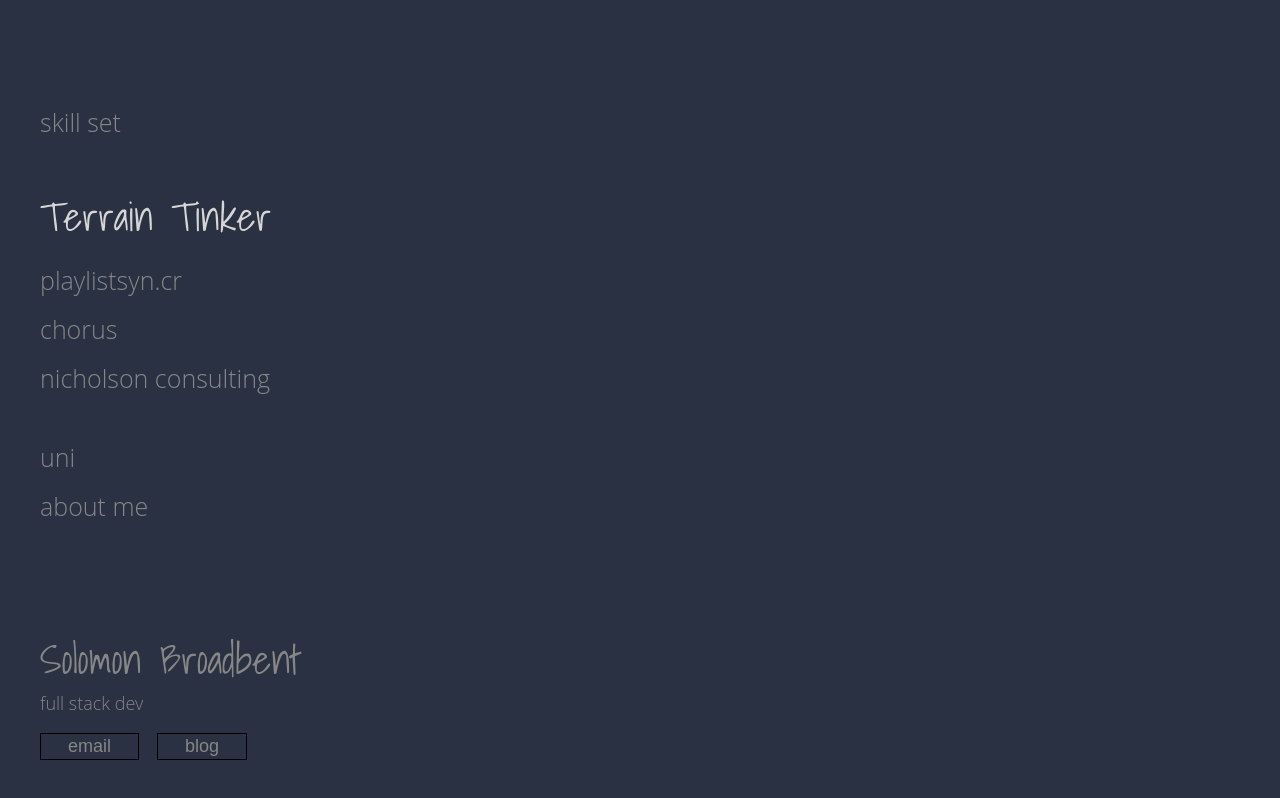
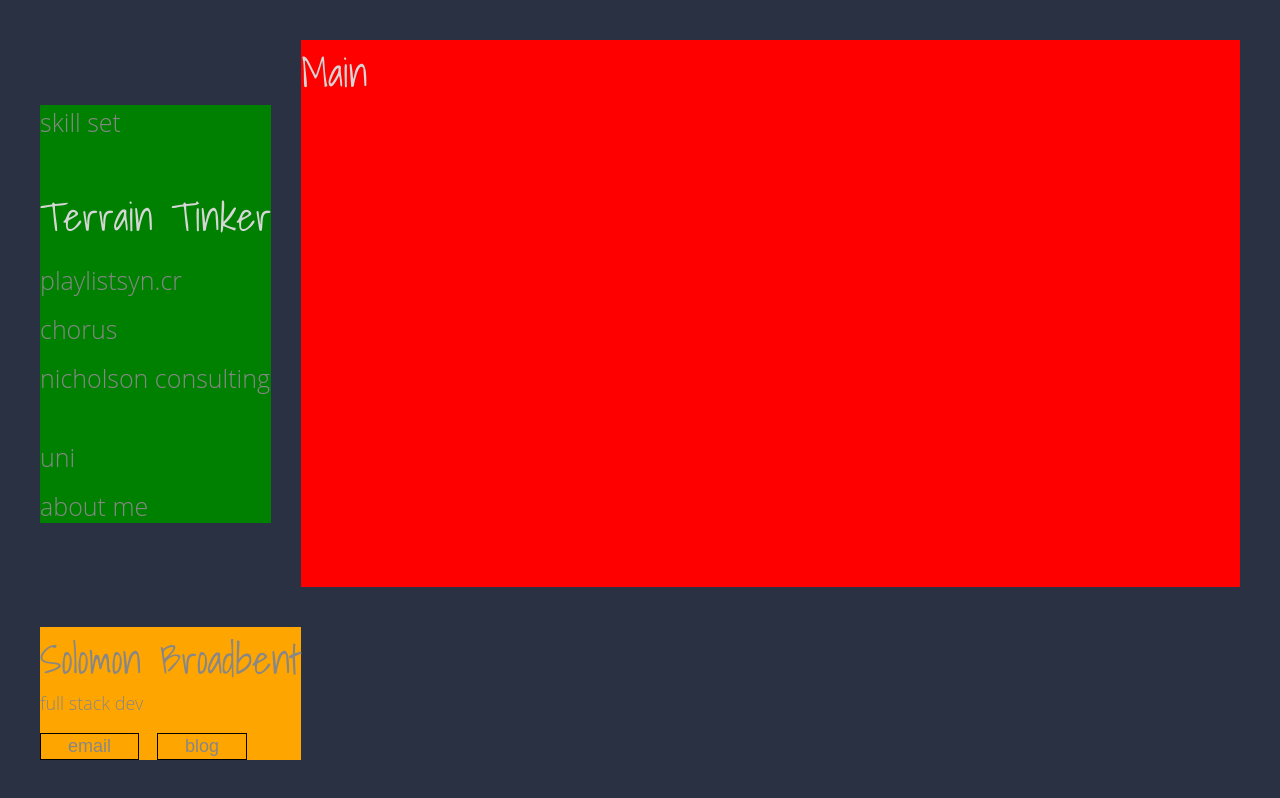
Before and after one commit to solomonbroadbent/personal-site, a Next.js app: page / in a window 1280 px wide. Built offline with nearby package versions, Linux system fonts and the light colour scheme.

Commit message:
scaffold responsive area for main

```diff
--- a/pages/index.tsx
+++ b/pages/index.tsx
@@ -37,7 +37,10 @@ export default function Home() {
 				</h1>
 				<h1 className={`${styles['nav__link']} hoverable`}>about me</h1>
 			</nav>
-			<footer id={styles.contact}>
+			<main id={styles.main}>
+				<h1 className={styles['nav__link--active']}>main</h1>
+			</main>
+			<footer id={styles.footer}>
 				<h1>Solomon Broadbent</h1>
 				<h2>full stack dev</h2>
 				<button
--- a/styles/Home.module.css
+++ b/styles/Home.module.css
@@ -2,17 +2,14 @@
 	display: grid;
 	grid-row-gap: 2rem;
 	height: var(--root__height);
-}
-
-#landing-section {
-	display: grid;
-	align-content: center;
-	justify-content: center;
-
-	display: none;
+	grid-template-areas: var(--root__grid-template-areas);
+	grid-auto-columns: min-content auto;
+	grid-auto-rows: var(--root__grid-auto-rows);
 }
 
 #nav {
+	grid-area: nav;
+	background-color: green;
 	align-self: var(--nav__align-self);
 
 	width: var(--nav__width);
@@ -46,22 +43,32 @@
 	margin-bottom: var(--nav__extra-margin);
 }
 
-#contact {
+#main {
+	grid-area: main;
+	background-color: red;
+	min-width: 100%;
+}
+
+#footer {
+	background-color: orange;
+	grid-area: footer;
 	--contact--font-size: 0.9rem;
 
 	align-self: end;
+	/* keep text on one line */
+	min-width: max-content;
 }
 
-#contact h1 {
+#footer h1 {
 	font-family: var(--font-family-accent);
 	font-style: normal;
 }
 
-#contact h2 {
+#footer h2 {
 	font-size: var(--contact--font-size);
 }
 
-#contact .button {
+#footer .button {
 	background-color: transparent;
 	border-style: solid;
 	border-width: 1px;
@@ -70,6 +77,6 @@
 	padding: 0.1em 1.5em;
 }
 
-#contact .button:not(:last-child) {
+#footer .button:not(:last-child) {
 	margin-right: var(--contact--font-size);
 }
--- a/styles/globals.css
+++ b/styles/globals.css
@@ -10,12 +10,14 @@
 
 	--breakpoint-narrow: 320px;
 	--breakpoint-medium: 768px;
-	--breakpoint-wide: 992px;
+	--breakpoint-wide: 1024px;
 
 	--root__font-size: 15px;
 	--root__padding: clamp(10px, 5vmin, 100px);
 	--root__padding-doubled: calc(var(--root__padding) * 2);
 	--root__height: calc(100vh - var(--root__padding-doubled));
+	--root__grid-template-areas: 'nav' 'main' 'footer';
+	--root__grid-auto-rows: min-content auto min-content;
 
 	--nav__width: max(
 		calc(var(--breakpoint-narrow) - var(--root__padding-doubled)),
@@ -26,6 +28,8 @@
 	--nav__align-items: center;
 	--nav__gap: 0.75rem;
 	--nav__extra-margin: 0;
+
+	--main__width: calc(100vw - var(--root__padding-doubled));
 }
 
 *, *::before, *::after {
@@ -58,12 +62,18 @@ button {
 @media (min-width: 768px) {
 	:root {
 		--root__font-size: 20px;
+		--root__grid-template-areas: 'nav main' 'footer .';
+		--root__grid-auto-rows: auto min-content;
 
 		/*--responsive__navigation-section-width: 30vw;*/
+		--nav__width: max-content;
 		--nav__flex-direction: column;
 		--nav__align-items: start;
-		--nav__align-self: end;
+		--nav__align-self: center;
 		--nav__extra-margin: calc(var(--nav__gap) * 2);
+
+		--main__width: auto;
+
 	}
 }
 
```
